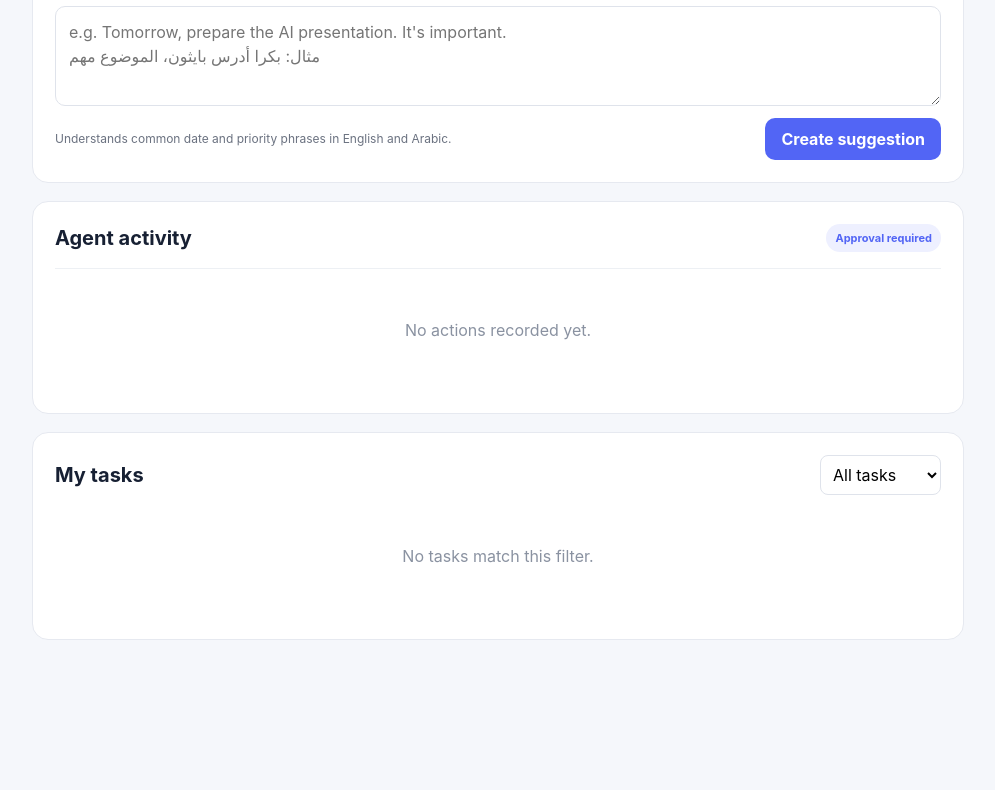
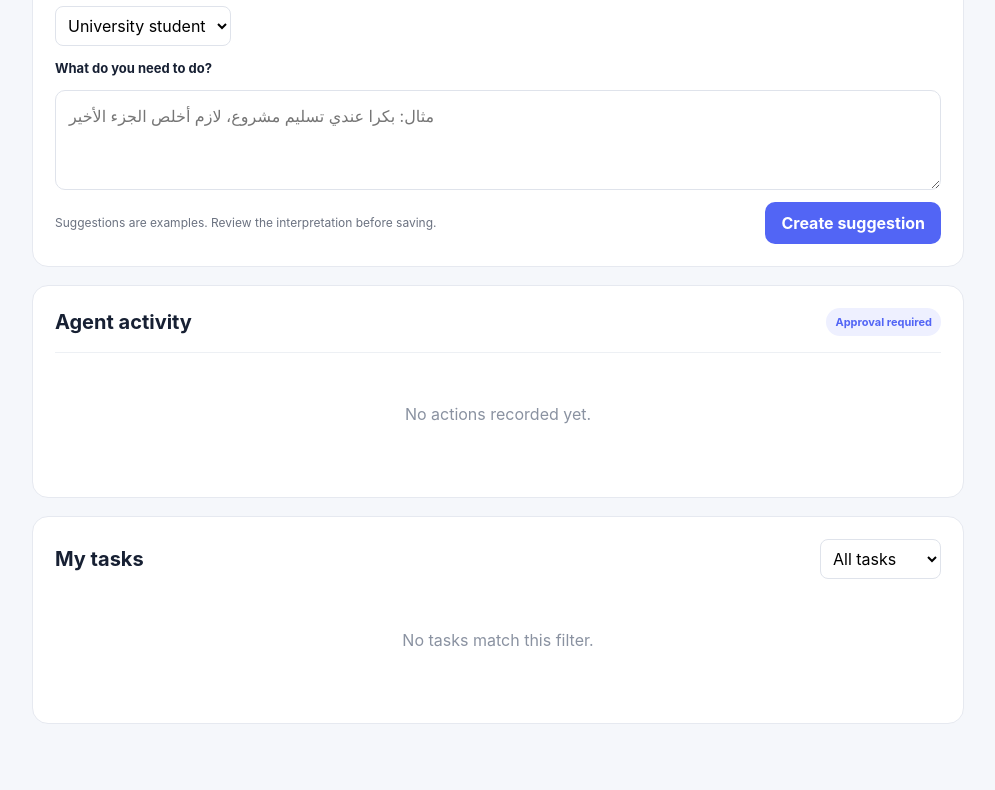
Before and after one commit to raedro/AI-Task-Assistent, a plain HTML site: page index.html in a window 1280 px wide. Shown: the part 399-1189 px from the top of the page, without its empty margins (142-1137 px from the left). Before the commit the page ends 1105 px from the top, so only its background shows below. Drawn offline with Linux system fonts and the light colour scheme.

Commit message:
Add Jordan-focused student and IT employee profiles

```diff
--- a/index.html
+++ b/index.html
@@ -1,7 +1,11 @@
 <!doctype html>
 <html lang="en"><head><meta charset="UTF-8"><meta name="viewport" content="width=device-width,initial-scale=1"><meta name="theme-color" content="#f5f7fb"><title>AI Task Assistant</title><link rel="stylesheet" href="styles.css"></head>
-<body><main class="app"><header><div><p class="eyebrow">AI TASK ASSISTANT</p><h1>Organize your day.</h1><p class="muted">Capture what you need to do. Turn it into a plan you can follow.</p></div><button id="addBtn">+ Add task</button></header>
+<body><main class="app"><header><div><p class="eyebrow">AI TASK ASSISTANT · JORDAN</p><h1>Organize your day.</h1><p class="muted">A practical assistant for university and IT work.</p></div><button id="addBtn">+ Add task</button></header>
 <section class="stats"><div><span>Due today</span><strong id="todayCount">0</strong></div><div><span>Completed</span><strong id="doneCount">0</strong></div><div><span>Pending</span><strong id="pendingCount">0</strong></div></section>
-<section class="panel capture"><div class="panel-head"><div><h2>Quick capture</h2><p class="muted small">Write naturally. Review the suggestion before saving.</p></div><span class="badge">Local preview</span></div><label for="quickInput">What do you need to do?</label><textarea id="quickInput" rows="3" placeholder="e.g. Tomorrow, prepare the AI presentation. It's important.&#10;مثال: بكرا أدرس بايثون، الموضوع مهم"></textarea><div class="capture-actions"><span class="muted small">Understands common date and priority phrases in English and Arabic.</span><button id="parseBtn">Create suggestion</button></div><div id="preview" class="preview" hidden></div></section>
-<section class="panel"><div class="panel-head"><h2>Agent activity</h2><span class="badge">Approval required</span></div><div id="audit" class="audit"><p class="empty">No actions recorded yet.</p></div></section><section class="panel"><div class="panel-head"><h2>My tasks</h2><select id="filter" aria-label="Filter tasks"><option value="all">All tasks</option><option value="pending">Pending</option><option value="done">Completed</option></select></div><div id="tasks" class="tasks"><p class="empty">No tasks yet. Add your first task.</p></div></section></main>
+<section class="panel capture"><div class="panel-head"><div><h2>Quick capture</h2><p class="muted small">Choose your profile to get relevant task suggestions.</p></div><span class="badge">User-controlled</span></div>
+<label for="persona">I am using this for</label><select id="persona" class="persona"><option value="student">University student</option><option value="it">IT employee</option><option value="both">Study and work</option></select>
+<div id="suggestions" class="suggestions" aria-label="Suggested tasks"></div>
+<label for="quickInput">What do you need to do?</label><textarea id="quickInput" rows="3" placeholder="مثال: بكرا عندي تسليم مشروع، لازم أخلص الجزء الأخير"></textarea><div class="capture-actions"><span class="muted small">Suggestions are examples. Review the interpretation before saving.</span><button id="parseBtn">Create suggestion</button></div><div id="preview" class="preview" hidden></div></section>
+<section class="panel"><div class="panel-head"><h2>Agent activity</h2><span class="badge">Approval required</span></div><div id="audit" class="audit"><p class="empty">No actions recorded yet.</p></div></section>
+<section class="panel"><div class="panel-head"><h2>My tasks</h2><select id="filter" aria-label="Filter tasks"><option value="all">All tasks</option><option value="pending">Pending</option><option value="done">Completed</option></select></div><div id="tasks" class="tasks"><p class="empty">No tasks yet. Add your first task.</p></div></section></main>
 <dialog id="dialog"><form method="dialog" id="taskForm"><h2>Add task</h2><label>Task<input id="title" required maxlength="120" placeholder="e.g. Study Python for 1 hour"></label><label>Due date<input id="due" type="date"></label><label>Priority<select id="priority"><option>Medium</option><option>High</option><option>Low</option></select></label><div class="actions"><button type="button" id="cancelBtn" class="secondary">Cancel</button><button id="save" value="default">Add task</button></div></form></dialog><script src="app.js"></script></body></html>
```
